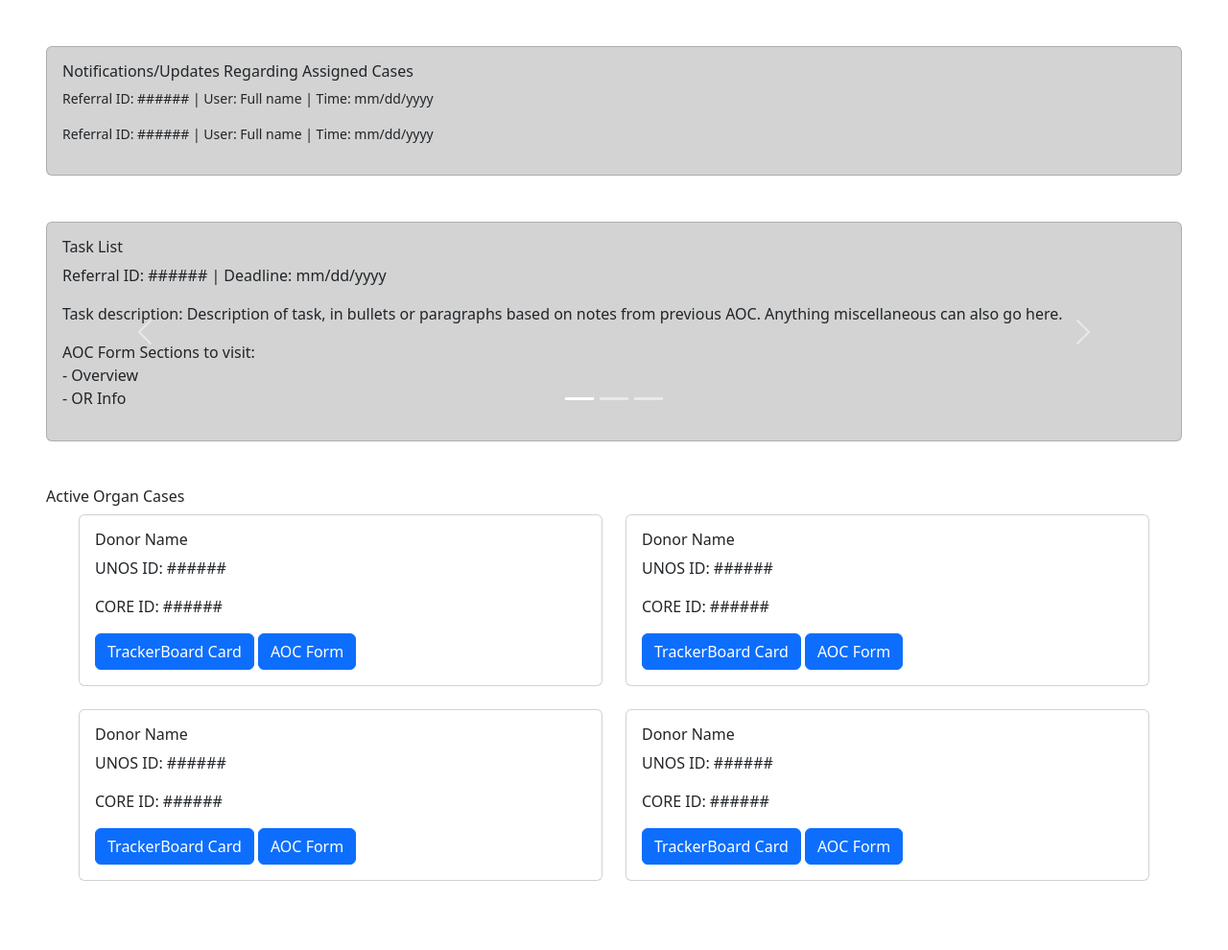
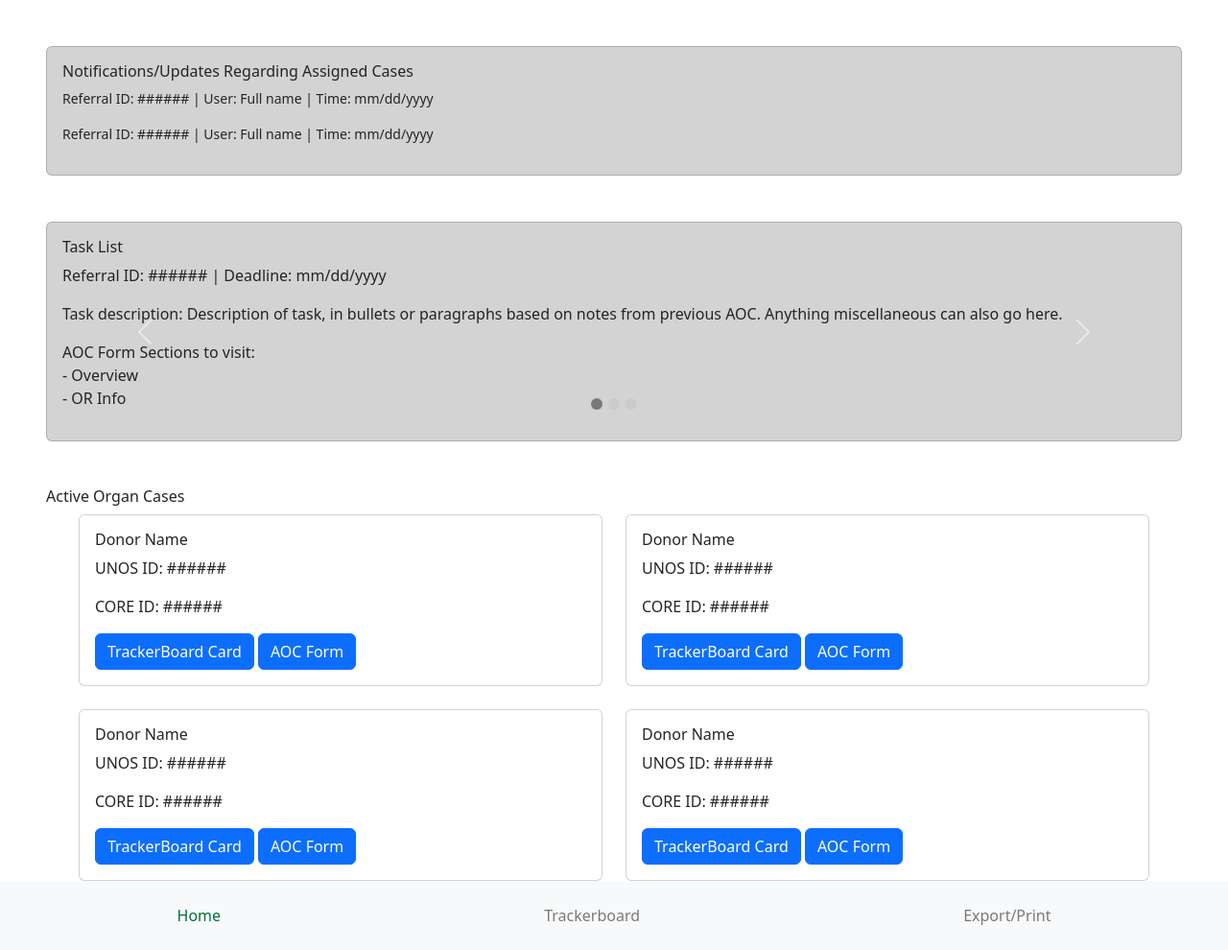
Before and after one commit to P1janMing/CORE, a plain HTML site: page index.html in a window 1280 px wide. Shown: the whole page at 96% size. Before the commit the page ends 918 px from the top, so only its background shows below. Drawn offline with nearby package versions, Linux system fonts and the light colour scheme.

Commit message:
Bottom nav bar & carousel indicator update

```diff
--- a/css/styles.css
+++ b/css/styles.css
@@ -5,3 +5,25 @@
 .notifsText {
     font-size: 14px;
 }
+
+.nav-link {
+    color: #7A7979 !important;
+}
+
+.nav-link.active {
+    color: #00703B !important;
+}
+
+
+.carousel-indicators.custom-indicators button {
+    width: 12px !important;
+    height: 12px !important;
+    border-radius: 50% !important;
+    background-color: #C4C4C4 !important;
+    border: none !important;
+
+}
+
+.carousel-indicators.custom-indicators .active {
+    background-color: #7A7979 !important;
+}
--- a/index.html
+++ b/index.html
@@ -22,11 +22,7 @@
 			<div class="card-body">
 				<div class="carousel-container">
 					<div id="taskList" class="carousel slide">
-						<div class="carousel-indicators">
-							<button type="button" data-bs-target="#taskList" data-bs-slide-to="0" class="active" aria-current="true" aria-label="Slide 1"></button>
-							<button type="button" data-bs-target="#taskList" data-bs-slide-to="1" aria-label="Slide 2"></button>
-							<button type="button" data-bs-target="#taskList" data-bs-slide-to="2" aria-label="Slide 3"></button>
-						</div>
+
 						<div class="carousel-inner">
 							<div class="carousel-item active">
 								<h6>Task List</h6>
@@ -57,15 +53,20 @@
 							<span class="carousel-control-next-icon" aria-hidden="true"></span>
 							<span class="visually-hidden">Next</span>
 						</button>
+
+						<!-- Carousel Indicators at Bottom -->
+						<div class="carousel-indicators custom-indicators">
+							<button type="button" data-bs-target="#taskList" data-bs-slide-to="0" class="active"></button>
+							<button type="button" data-bs-target="#taskList" data-bs-slide-to="1"></button>
+							<button type="button" data-bs-target="#taskList" data-bs-slide-to="2"></button>
+						</div>
 					</div>
 				</div>
 			</div>
 		</div>
 
-		<!-- Carousel Indicators at Bottom -->
-		<div class="d-flex justify-content-center align-items-center mt-2">
 
-		</div>
+
 
 		<!-- Active Organ Cases Section -->
 		<div class="ms-5">
@@ -346,5 +347,13 @@
 			</div>
 		</div>
 		</div>
+
+		<nav class="navbar navbar-light bg-light">
+			<div class="container-fluid d-flex justify-content-around p-3">
+				<a class="nav-link active" aria-current="page" href="#">Home</a>
+				<a class="nav-link" href="#">Trackerboard</a>
+				<a class="nav-link" href="#">Export/Print</a>
+			</div>
+		</nav>
   	</body>
 </html>
```
